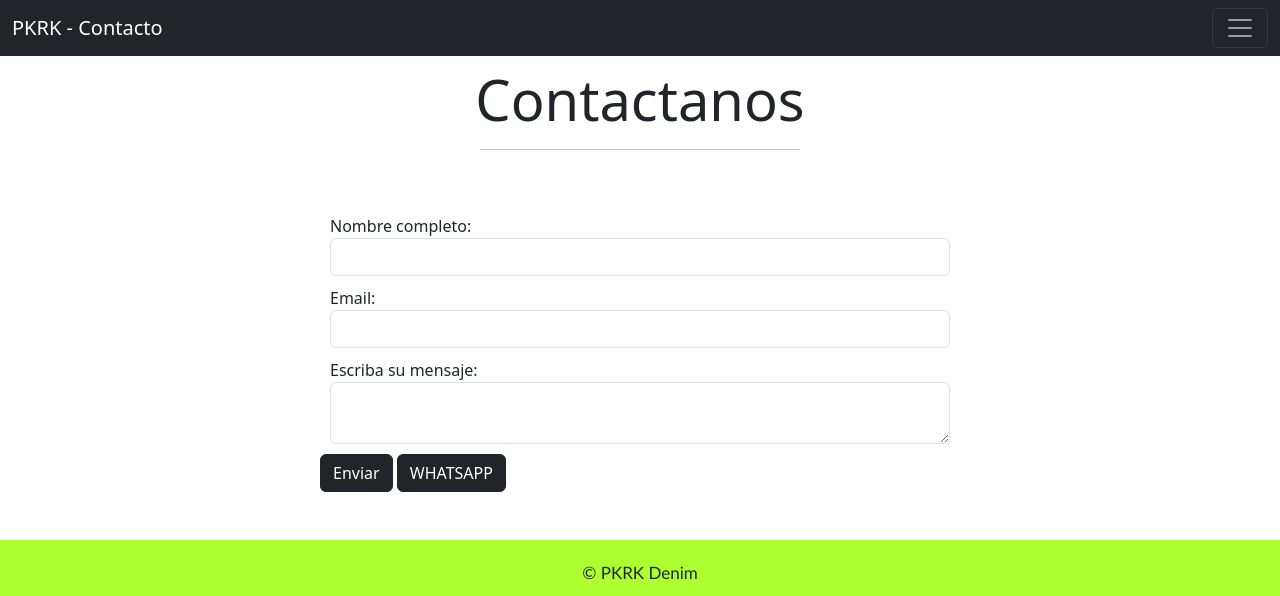
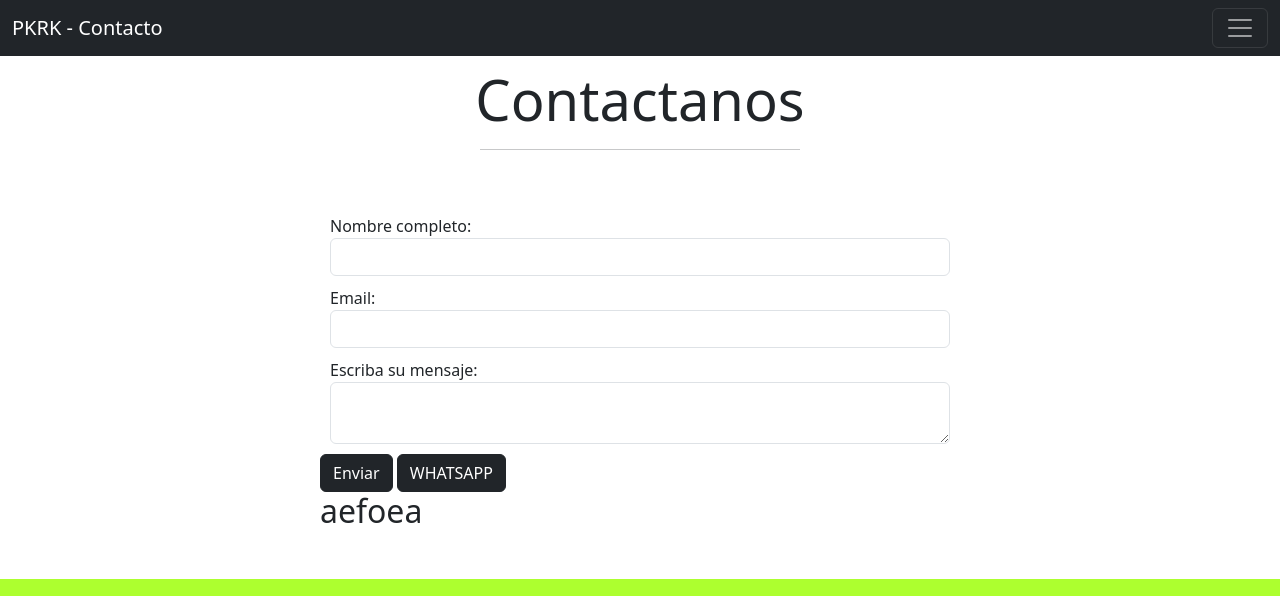
Before and after one commit to Alexispeyy/pkrk, a plain HTML site: page pages/contacto.html in a window 1280 px wide. Shown: the top 596 px of the page. Drawn offline with nearby package versions, Linux system fonts and the light colour scheme.

Commit message:
version git

```diff
--- a/pages/contacto.html
+++ b/pages/contacto.html
@@ -99,7 +99,12 @@
           <button type="submit" class="btn btn-dark">Enviar</button>
           <button type="submit" class="btn btn-dark">WHATSAPP</button>
 
+<div>
+  <h2>
+    aefoea
 
+  </h2>
+</div>
 
         </form>
 
```
Also changed, not shown: pages/ss23.html (+2 -0 lines).
